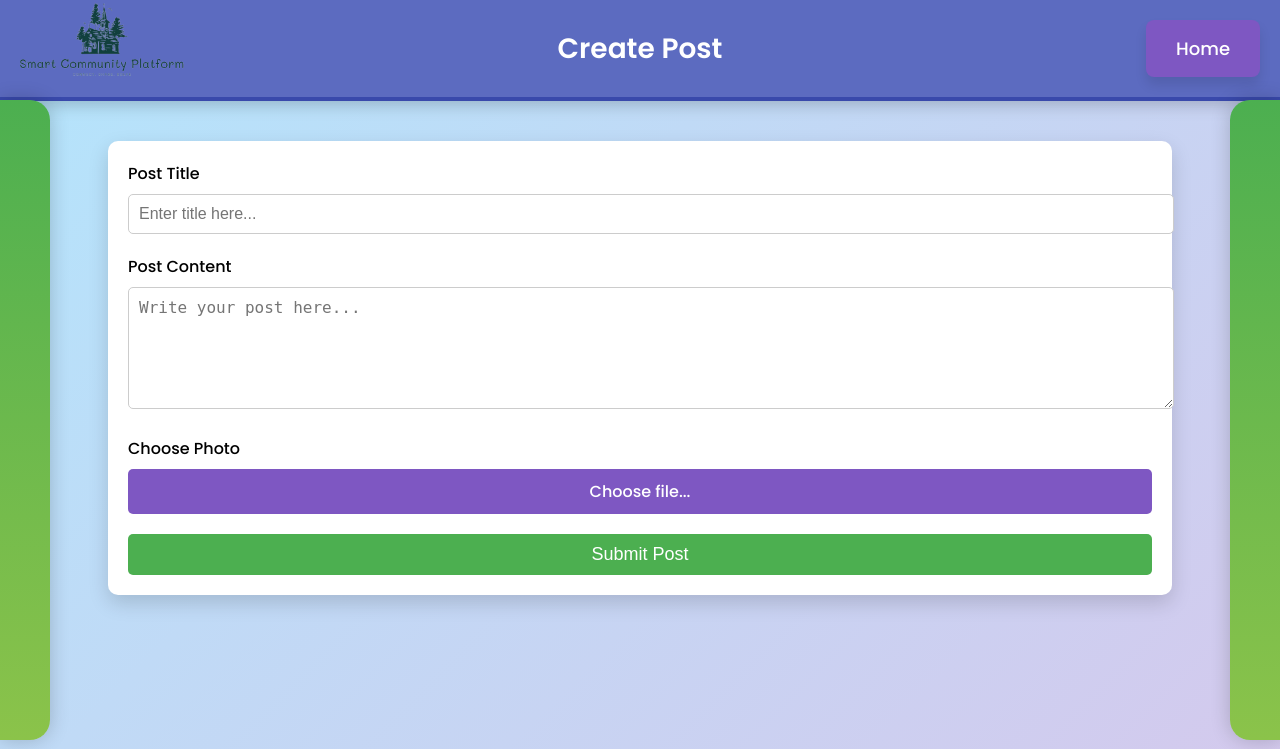
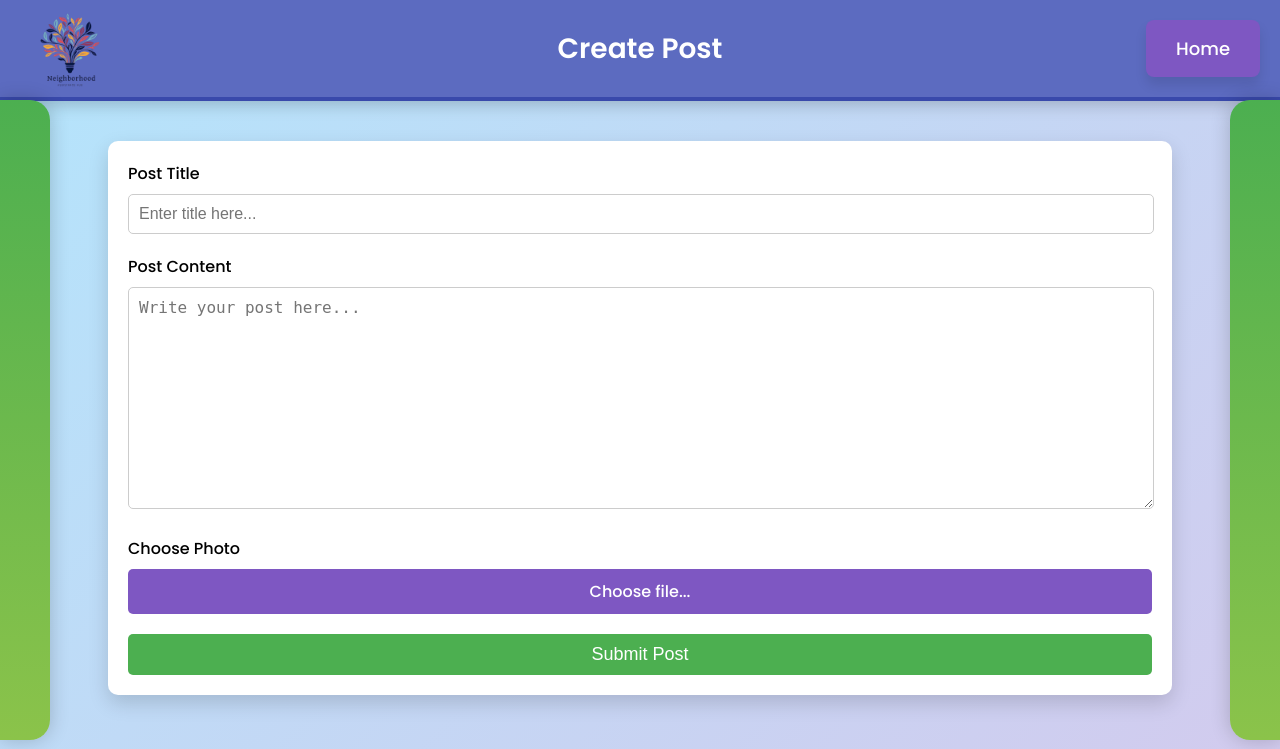
Before and after one commit to Himanshi-Saini-0277/Smart_Community_Project, a Django app: page /create_post/ in a window 1280 px wide. Shown: the top 749 px of the page. Run offline with Django 4.2, Linux system fonts and the light colour scheme.

Commit message:
community

```diff
--- a/smart_community/community/templates/community/create_post.html
+++ b/smart_community/community/templates/community/create_post.html
@@ -31,7 +31,7 @@
 
         header img {
             position: absolute;
-            top: -20px;
+            top: 0px;
             left: 20px;
             height: 100px;
             width: auto;
@@ -69,7 +69,7 @@
 
         .input-field input[type="text"],
         .input-field textarea {
-            width: 100%;
+            width: 98%;
             padding: 10px;
             border: 1px solid #ccc;
             border-radius: 5px;
@@ -78,7 +78,7 @@
 
         .input-field textarea {
             resize: vertical;
-            height: 100px;
+            height: 200px;
         }
 
         .upload-photo {
--- a/smart_community/community/templates/community/home.html
+++ b/smart_community/community/templates/community/home.html
@@ -51,7 +51,7 @@
             height: 120px;
             width: auto;
             margin-top: -20px;
-            margin-right: 100px;
+            margin-right: 250px;
         }
 
         .header-content {
--- a/smart_community/community/templates/community/login.html
+++ b/smart_community/community/templates/community/login.html
@@ -130,10 +130,10 @@
     }
 
     .logo img {
-    width: 150px;
+    width: 120px;
     height: px;
     margin-bottom: 550px;
-    margin-right: 200px;
+    margin-right: 400px;
     margin-left: -480px;
     }
 
--- a/smart_community/community/templates/community/post_update.html
+++ b/smart_community/community/templates/community/post_update.html
@@ -31,7 +31,7 @@
 
         header img {
             position: absolute;
-            top: -20px;
+            top: 0px;
             left: 20px;
             height: 100px;
             width: auto;
@@ -79,7 +79,7 @@
 
         .input-field input[type="text"],
         .input-field textarea {
-            width: 100%;
+            width: 98%;
             padding: 10px;
             border: 1px solid #ccc;
             border-radius: 5px;
@@ -88,7 +88,7 @@
 
         .input-field textarea {
             resize: vertical;
-            height: 100px;
+            height: 200px;
         }
 
         .upload-photo {
--- a/smart_community/community/templates/community/register.html
+++ b/smart_community/community/templates/community/register.html
@@ -131,10 +131,10 @@
         }
 
         .logo img {
-        width: 150px;
+        width: 120px;
         height: px;
         margin-bottom: 550px;
-        margin-right: 200px;
+        margin-right: 300px;
         margin-left: -300px;
         }
 
```
Also changed, not shown: smart_community/community/static/logo.png.
